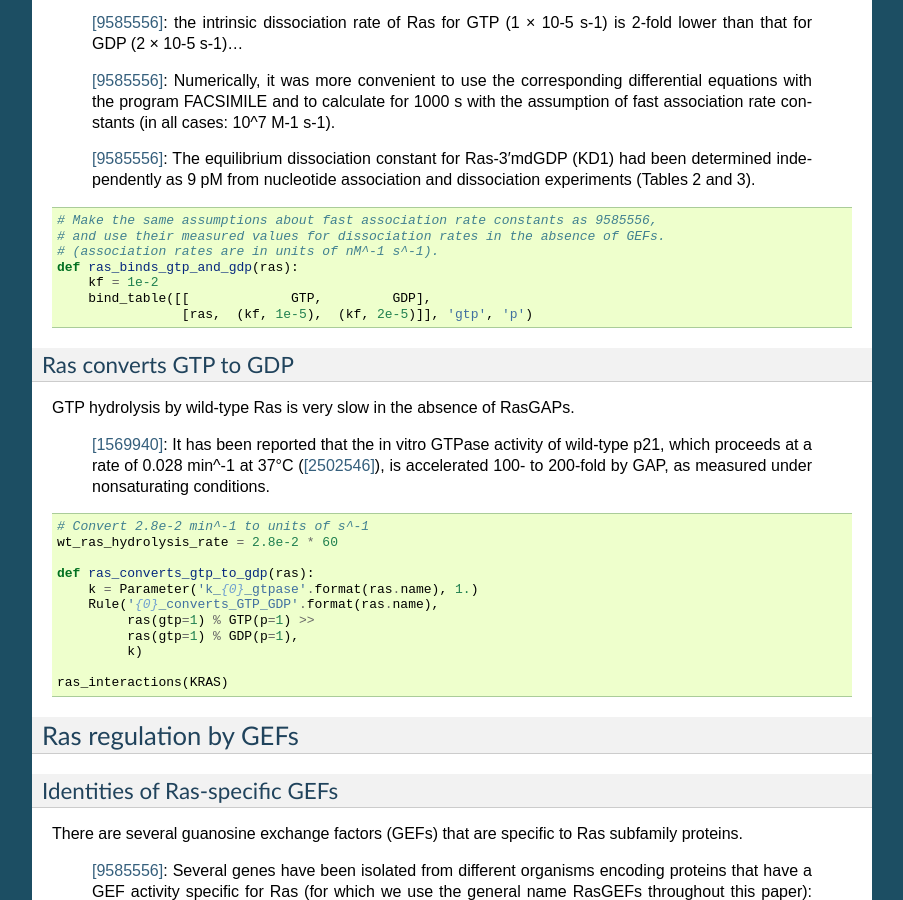
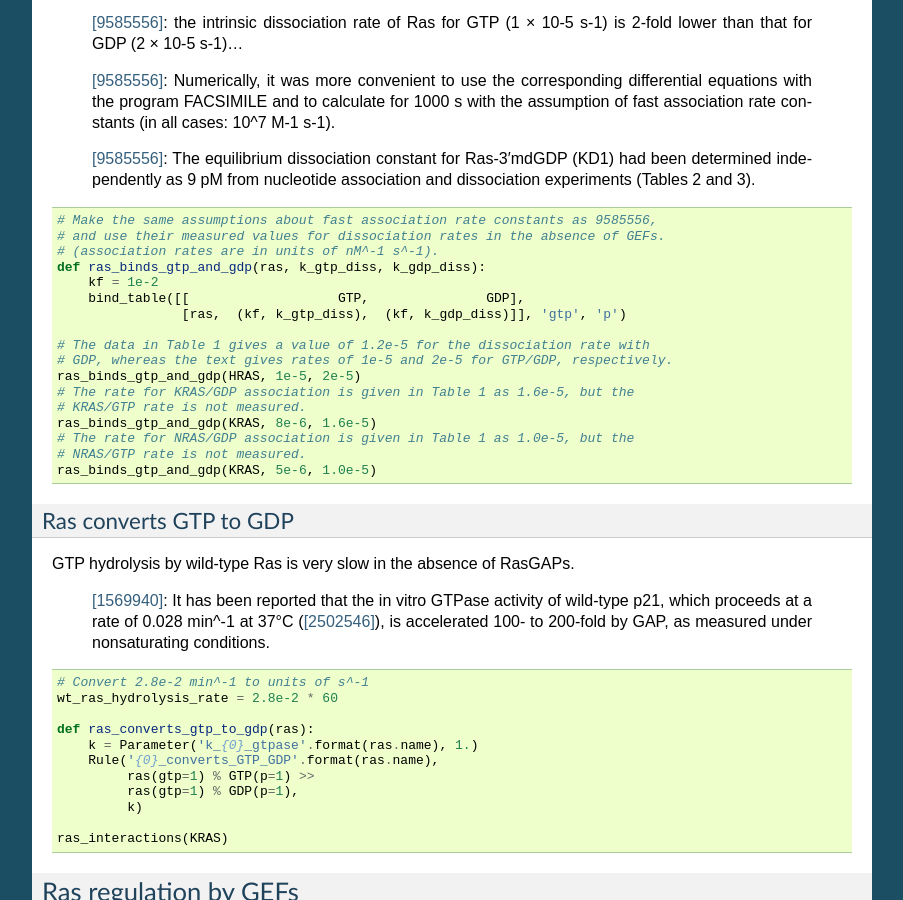
Before and after one commit to sorgerlab/rasmodel, a Sphinx documentation site: the page built from doc/ras_regulation.rst, in a window 1280 px wide and 900 px high, scrolled down 908 px. Shown: the whole window, without its empty margins (198-1101 px from the left). Built offline with Sphinx 7.4.7, drawn with Linux system fonts in a browser that asks for light colours.

Commit message:
Dissoc rates of Ras from GDP (Lenzen Table 1)

```diff
--- a/doc/ras_regulation.rst
+++ b/doc/ras_regulation.rst
@@ -62,15 +62,27 @@ nucleotide interactions. All rates were measured at 20C.
     been determined independently as 9 pM from nucleotide association and
     dissociation experiments (Tables 2 and 3).
 
+
+
 ::
 
     # Make the same assumptions about fast association rate constants as 9585556,
     # and use their measured values for dissociation rates in the absence of GEFs.
     # (association rates are in units of nM^-1 s^-1).
-    def ras_binds_gtp_and_gdp(ras):
+    def ras_binds_gtp_and_gdp(ras, k_gtp_diss, k_gdp_diss):
         kf = 1e-2
-        bind_table([[             GTP,         GDP],
-                    [ras,  (kf, 1e-5),  (kf, 2e-5)]], 'gtp', 'p')
+        bind_table([[                   GTP,               GDP],
+                    [ras,  (kf, k_gtp_diss),  (kf, k_gdp_diss)]], 'gtp', 'p')
+
+    # The data in Table 1 gives a value of 1.2e-5 for the dissociation rate with
+    # GDP, whereas the text gives rates of 1e-5 and 2e-5 for GTP/GDP, respectively.
+    ras_binds_gtp_and_gdp(HRAS, 1e-5, 2e-5)
+    # The rate for KRAS/GDP association is given in Table 1 as 1.6e-5, but the
+    # KRAS/GTP rate is not measured.
+    ras_binds_gtp_and_gdp(KRAS, 8e-6, 1.6e-5)
+    # The rate for NRAS/GDP association is given in Table 1 as 1.0e-5, but the
+    # NRAS/GTP rate is not measured.
+    ras_binds_gtp_and_gdp(KRAS, 5e-6, 1.0e-5)
 
 Ras converts GTP to GDP
 ~~~~~~~~~~~~~~~~~~~~~~~
```
